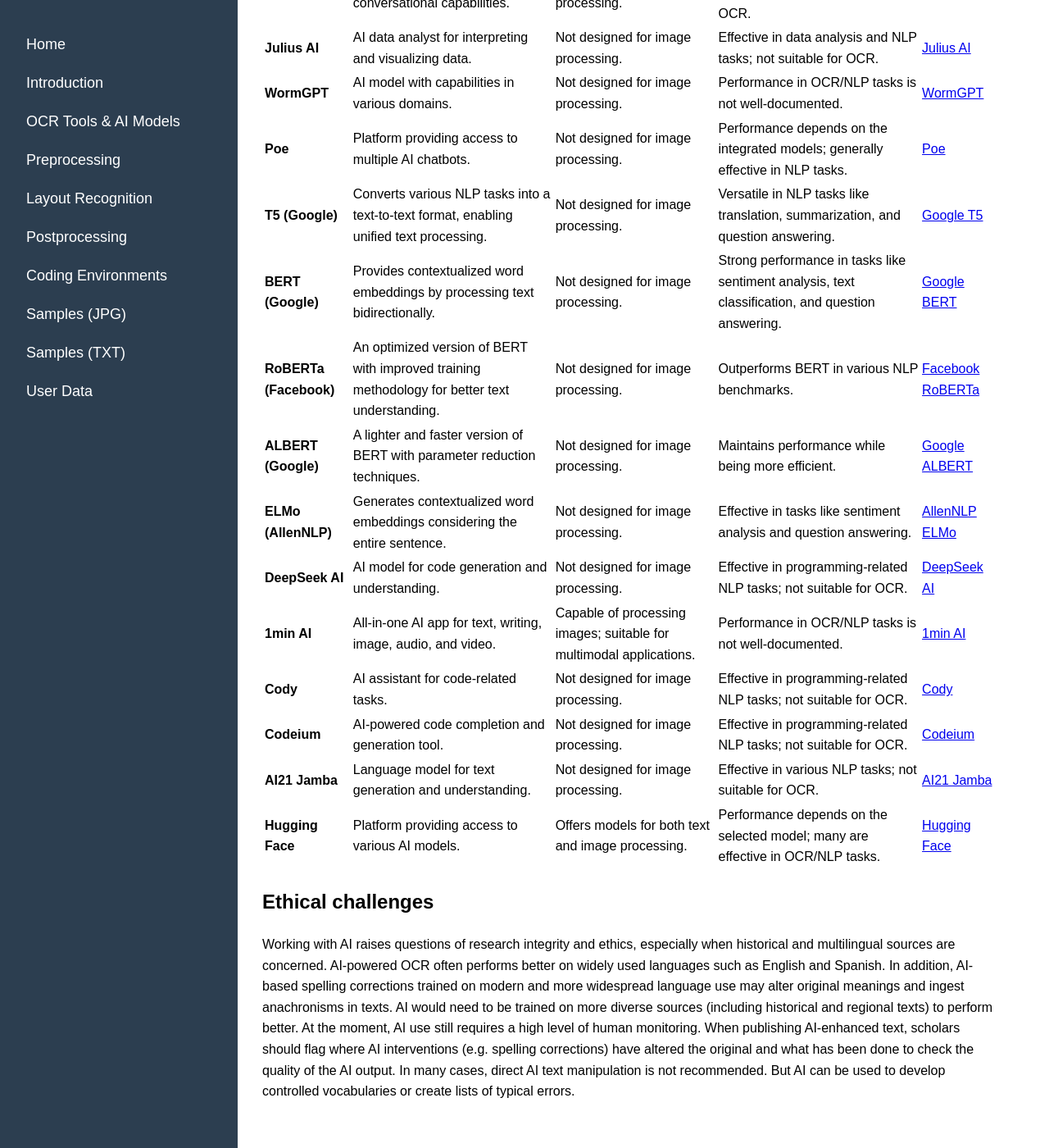
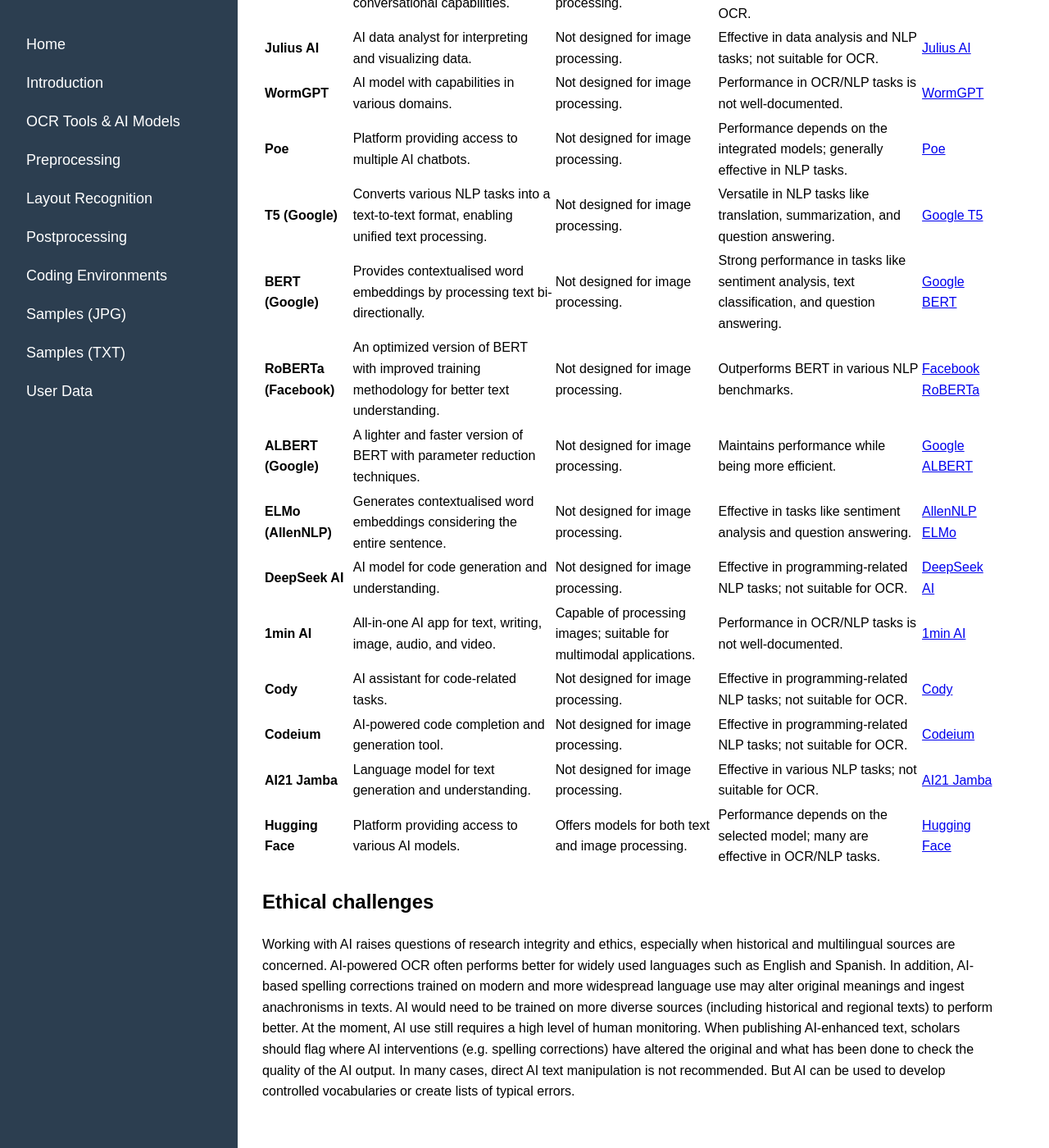
Before and after one commit to stwagner07/atr-historical-research, a Jekyll site: the page built from docs/aimodels.md, in a window 1280 px wide and 1400 px high, scrolled down 2882 px. Shown: the whole window at 82% size. Built offline with Jekyll 4.4.1, drawn with Linux system fonts in a browser that asks for light colours; our own code applies the rules of GitHub Pages for plain Markdown files; some of the changed text lies outside the part shown.

Commit message:
spelling fixed

```diff
--- a/docs/aimodels.md
+++ b/docs/aimodels.md
@@ -47,10 +47,10 @@
 | **WormGPT** | AI model with capabilities in various domains. | Not designed for image processing. | Performance in OCR/NLP tasks is not well-documented. | [WormGPT](https://flowgpt.com/chat/wormgpt-6) |
 | **Poe** | Platform providing access to multiple AI chatbots. | Not designed for image processing. | Performance depends on the integrated models; generally effective in NLP tasks. | [Poe](https://poe.com/) |
 | **T5 (Google)** | Converts various NLP tasks into a text-to-text format, enabling unified text processing. | Not designed for image processing. | Versatile in NLP tasks like translation, summarization, and question answering. | [Google T5](https://ai.google/research/) |
-| **BERT (Google)** | Provides contextualized word embeddings by processing text bidirectionally. | Not designed for image processing. | Strong performance in tasks like sentiment analysis, text classification, and question answering. | [Google BERT](https://ai.google/research/) |
+| **BERT (Google)** | Provides contextualised word embeddings by processing text bi-directionally. | Not designed for image processing. | Strong performance in tasks like sentiment analysis, text classification, and question answering. | [Google BERT](https://ai.google/research/) |
 | **RoBERTa (Facebook)** | An optimized version of BERT with improved training methodology for better text understanding. | Not designed for image processing. | Outperforms BERT in various NLP benchmarks. | [Facebook RoBERTa](https://ai.facebook.com/) |
 | **ALBERT (Google)** | A lighter and faster version of BERT with parameter reduction techniques. | Not designed for image processing. | Maintains performance while being more efficient. | [Google ALBERT](https://ai.google/research/) |
-| **ELMo (AllenNLP)** | Generates contextualized word embeddings considering the entire sentence. | Not designed for image processing. | Effective in tasks like sentiment analysis and question answering. | [AllenNLP ELMo](https://allennlp.org/elmo) |
+| **ELMo (AllenNLP)** | Generates contextualised word embeddings considering the entire sentence. | Not designed for image processing. | Effective in tasks like sentiment analysis and question answering. | [AllenNLP ELMo](https://allennlp.org/elmo) |
 | **DeepSeek AI** | AI model for code generation and understanding. | Not designed for image processing. | Effective in programming-related NLP tasks; not suitable for OCR. | [DeepSeek AI](https://chat.deepseek.com/coder) |
 | **1min AI** | All-in-one AI app for text, writing, image, audio, and video. | Capable of processing images; suitable for multimodal applications. | Performance in OCR/NLP tasks is not well-documented. | [1min AI](https://app.1min.ai/chat-with-ai) |
 | **Cody** | AI assistant for code-related tasks. | Not designed for image processing. | Effective in programming-related NLP tasks; not suitable for OCR. | [Cody](https://sourcegraph.com/cody/chat) |
@@ -60,4 +60,4 @@
 
 ## Ethical challenges
 
-Working with AI raises questions of research integrity and ethics, especially when historical and multilingual sources are concerned. AI-powered OCR often performs better on widely used languages such as English and Spanish. In addition, AI-based spelling corrections trained on modern and more widespread language use may alter original meanings and ingest anachronisms in texts. AI would need to be trained on more diverse sources (including historical and regional texts) to perform better. At the moment, AI use still requires a high level of human monitoring. When publishing AI-enhanced text, scholars should flag where AI interventions (e.g. spelling corrections) have altered the original and what has been done to check the quality of the AI output. In many cases, direct AI text manipulation is not recommended. But AI can be used to develop controlled vocabularies or create lists of typical errors.
+Working with AI raises questions of research integrity and ethics, especially when historical and multilingual sources are concerned. AI-powered OCR often performs better for widely used languages such as English and Spanish. In addition, AI-based spelling corrections trained on modern and more widespread language use may alter original meanings and ingest anachronisms in texts. AI would need to be trained on more diverse sources (including historical and regional texts) to perform better. At the moment, AI use still requires a high level of human monitoring. When publishing AI-enhanced text, scholars should flag where AI interventions (e.g. spelling corrections) have altered the original and what has been done to check the quality of the AI output. In many cases, direct AI text manipulation is not recommended. But AI can be used to develop controlled vocabularies or create lists of typical errors.
```
Also changed, not shown: other parts of docs/aimodels.md (+1 -1 lines).
